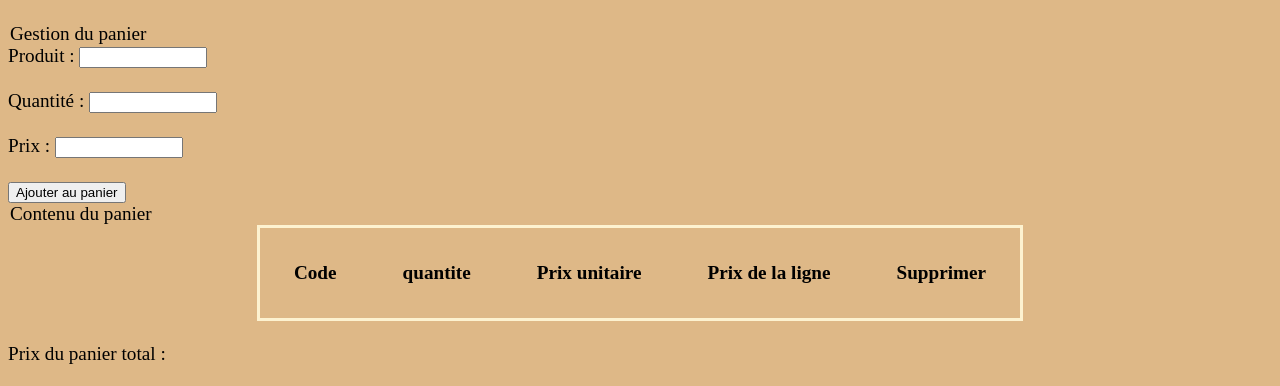
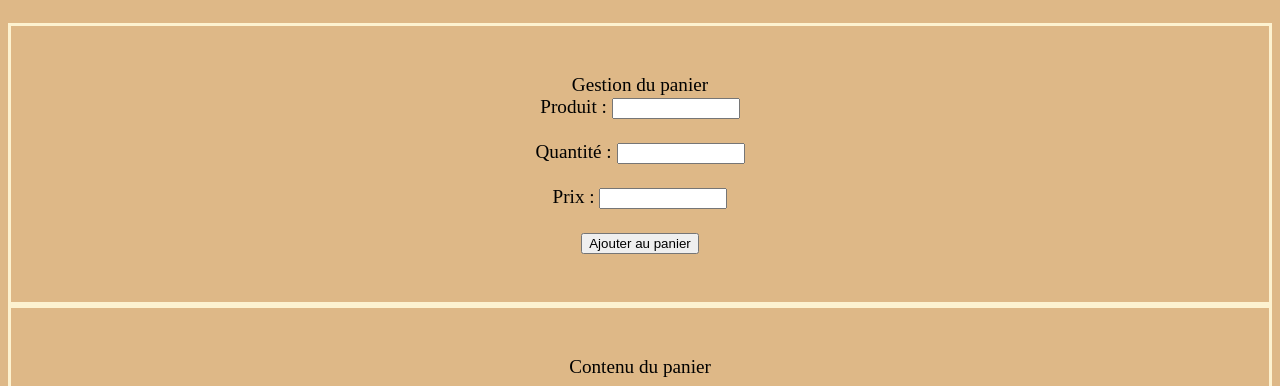
Before and after one commit to eaglod12/test12, a website: page panier.html in a window 1280 px wide. Shown: the part 414-800 px from the top of the page. Drawn offline with Linux system fonts and the light colour scheme; some icons are missing.

Commit message:
mise en page de la  page panier

```diff
--- a/panier.html
+++ b/panier.html
@@ -27,37 +27,35 @@
         <h1>Panier</h1>
 
         <section class="container-panier">
-            <article class="well form-inline pull-left col-lg-5">
+            <article class="article-produit">
                 <legend>Gestion du panier</legend>
-                <label class="col-lg-3">Produit</label> : <input type="number" id="" style="width:120px"
+                <label class="label-panier">Produit</label> : <input type="number" id="" style="width:120px"
                     class="input-sm form-control"></input><br><br>
-                <label class="col-lg-3">Quantité</label> : <input type="number" id="quantite" style="width:120px"
+                <label class="label-panier">Quantité</label> : <input type="number" id="quantite" style="width:120px"
                     class="input-sm form-control"></input><br><br>
-                <label class="col-lg-3">Prix</label> : <input type="number" id="price" style="width:120px"
+                <label class="label-panier">Prix</label> : <input type="number" id="price" style="width:120px"
                     class="input-sm form-control"></input><br><br>
                 <button class="btn btn-primary" type="submit" onclick="ajouter()"><span
                         class="glyphicon glyphicon-shopping-cart"></span> Ajouter au panier</button>
             </article>
         </section>
 
-        <section class="container-panier">
-            <article class="contenu-panier">
+        <article class="article-produit">
             <legend>Contenu du panier</legend>
-                <table id="tableau" class="table">
+            <table id="tableau" class="tableau">
                 <thead>
                     <tr>
                         <th>Code</th>
-                            <th>quantite</th>
+                        <th>Qte</th>
                         <th>Prix unitaire</th>
                         <th>Prix de la ligne</th>
                         <th>Supprimer</th>
                     </tr>
                 </thead>
             </table>
-                <br><label>Prix du panier total</label> : <label id="prixTotal"></label>
+            <br><label">Prix du panier total</label> <label id="priceTotal"></label>
             <label id="nbreLignes" hidden>0</label>
         </article>
-        </section>
 
     </main>
     <script src="panier.js"></script>
--- a/produit.js
+++ b/produit.js
@@ -104,7 +104,7 @@ function ajouter() {
         let colonne4 = ligneTableau.insertCell(3);
         colonne4.innerHTML += ligne.getpriceLigne();
         let colonne5 = ligneTableau.insertCell(4);
-        colonne5.innerHTML += "<button class=\"btn btn-primary\" type=\"submit\" onclick=\"supprimer(this.parentNode.parentNode.cells[0].innerHTML)\"><span class=\"glyphicon glyphicon-remove\"></span> Retirer</button>";
+        colonne5.innerHTML += "<button class=\"btn-retirer\" class=\"btn btn-primary\" type=\"submit\" onclick=\"supprimer(this.parentNode.parentNode.cells[0].innerHTML)\"><span class=\"glyphicon glyphicon-remove\"></span> Retirer</button>";
     }console.log(document.getElementById("priceTotal"));
     document.getElementById("priceTotal").innerHTML = monPanier.getpricePanier();
     document.getElementById("nbreLignes").innerHTML = longueur;
--- a/style.css
+++ b/style.css
@@ -138,3 +138,10 @@ th {
 }
 
 /*--------------------panier-------------------*/
+
+.btn-retirer {
+    cursor: pointer;
+    border: 0.2rem rgb(199, 131, 92) solid;
+    border-radius: 0.7rem;
+    max-width: 8rem;
+}
```
Also changed, not shown: produit.html (+2 -2 lines). Lines whose indentation alone changed are shown as unchanged.
